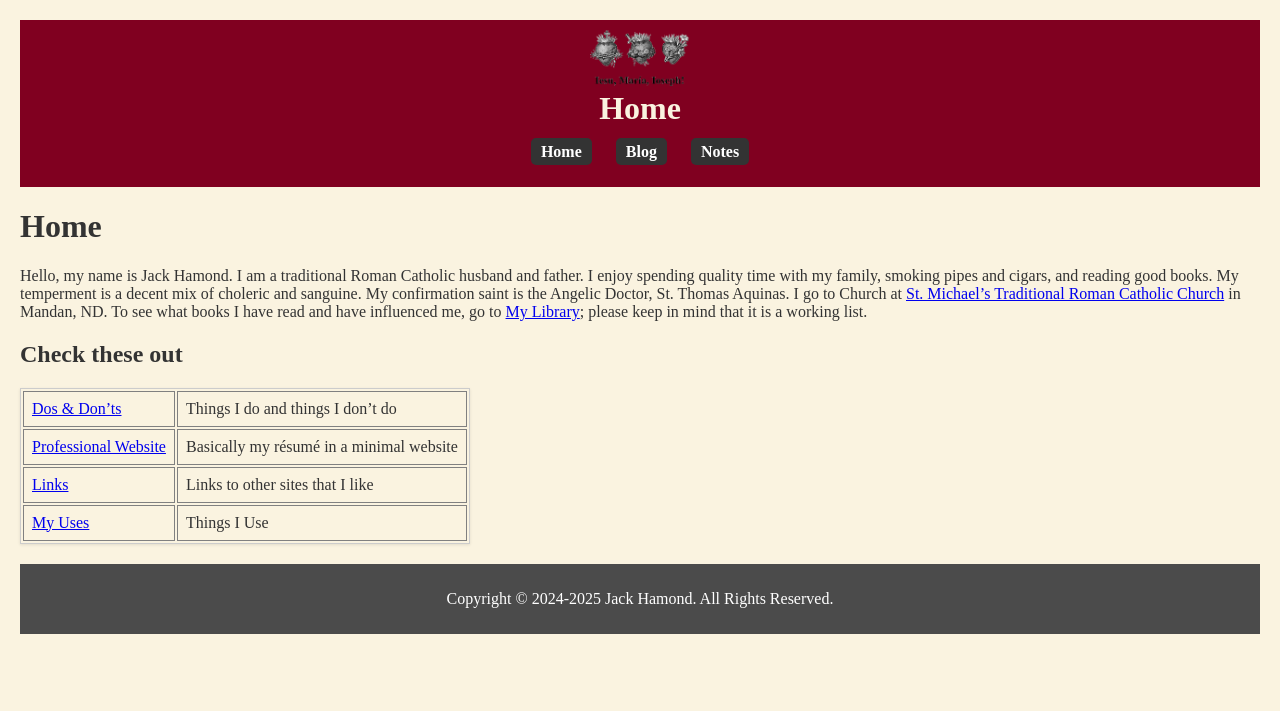
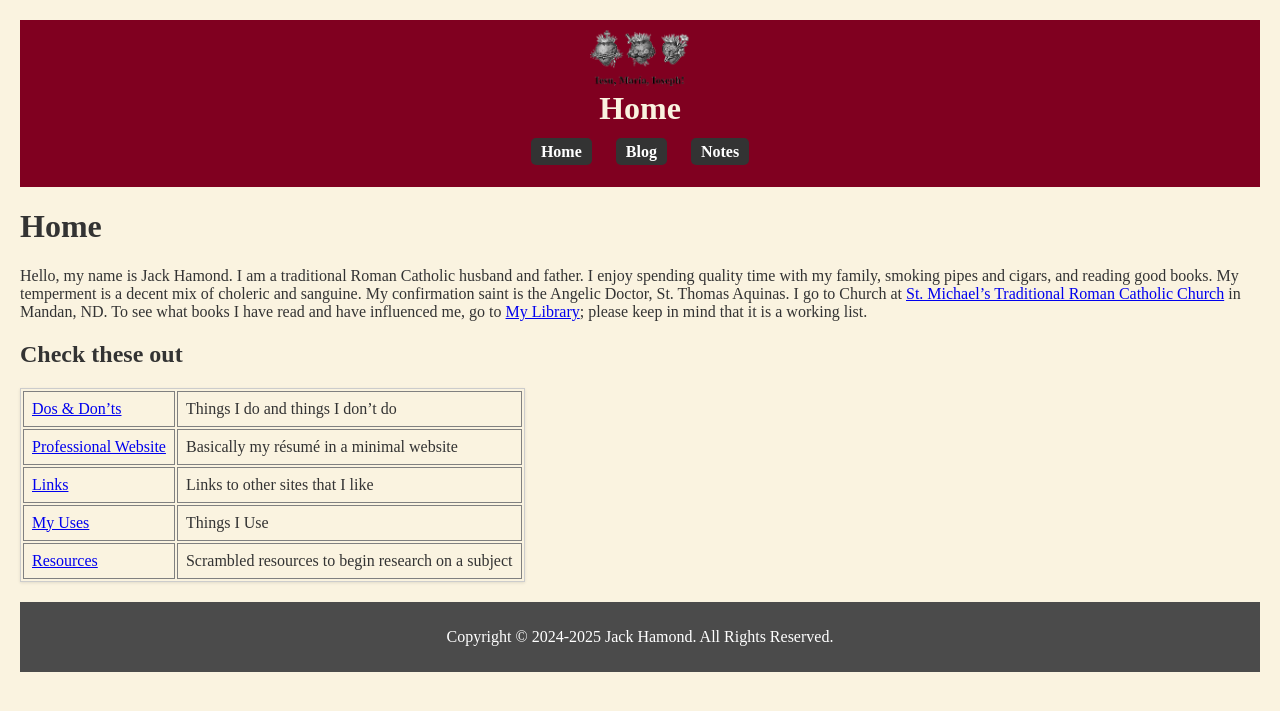
Before and after one commit to jackhamond/jackhamond.github.io, a Jekyll site: the page built from index.md, in a window 1280 px wide. Shown: the top 711 px of the page. Built offline with Jekyll 4.4.1, drawn with Linux system fonts in a browser that asks for light colours; our own code applies the rules of GitHub Pages for plain Markdown files.

Commit message:
Update index.md

```diff
--- a/index.md
+++ b/index.md
@@ -9,7 +9,8 @@
 ## Check these out
 
 |:--------------------------------------------------------:|:-----------------------------------------|
-| [Dos & Don'ts](https://jackhamond.github.io/dosanddonts/) | Things I do and things I don't do |
+| [Dos & Don'ts](/dosanddonts/) | Things I do and things I don't do |
 | [Professional Website](https://jackhamondpro.github.io/) | Basically my résumé in a minimal website |
-| [Links](/indices/links.html) | Links to other sites that I like|
+| [Links](/indices/links.html) | Links to other sites that I like |
 | [My Uses](/indices/uses.html) | Things I Use |
+| [Resources](/resources/) | Scrambled resources to begin research on a subject |
```
